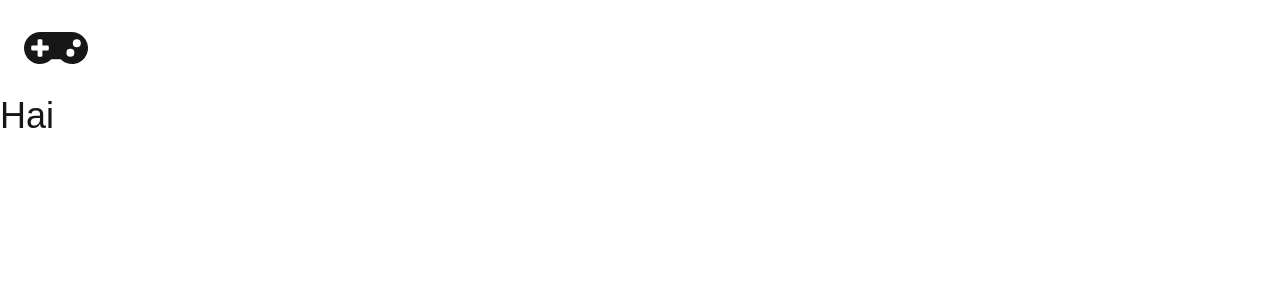
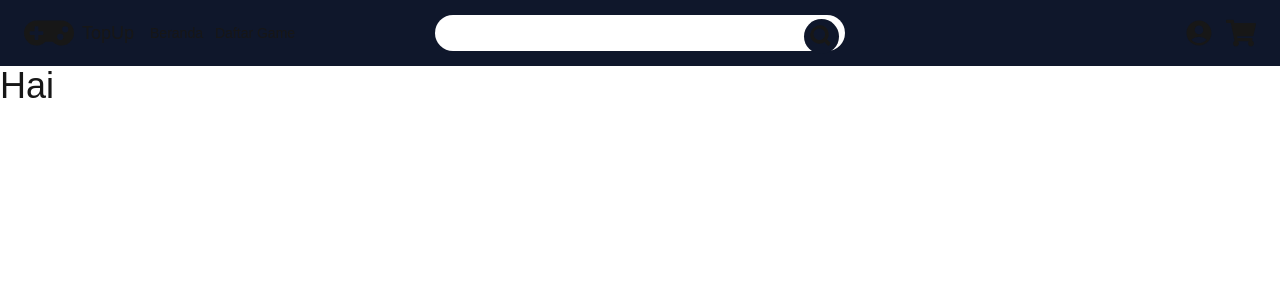
Before and after one commit to VQA-06/WebTopup, a Next.js app: page / in a window 1280 px wide. Shown: the top 300 px of the page. Built offline with nearby package versions, Linux system fonts and the light colour scheme.

Commit message:
Carousel

```diff
--- /dev/null
+++ b/app/component/Carousel.jsx
@@ -0,0 +1,12 @@
+import { Swiper, SwiperSlide } from "swiper";
+import "swiper/css";
+
+export default function Carousel() {
+  return (
+    <div>
+      <Swiper>
+        <SwiperSlide></SwiperSlide>
+      </Swiper>
+    </div>
+  );
+}
--- a/app/component/NavBar.jsx
+++ b/app/component/NavBar.jsx
@@ -1,13 +1,44 @@
-import { FaGamepad } from "react-icons/fa";
+import { FaGamepad, FaSearch, FaShoppingCart } from "react-icons/fa";
+import { MdAccountCircle } from "react-icons/md";
+import Link from "next/link";
 
-export default async function NavBar(data) {
+export default function NavBar(data) {
   return (
-    <nav className="px-6 py-4 w-dvw flex justify-between">
-      <div>
-        <FaGamepad size={64} />
+    <nav className="px-6 py-2 w-dvw flex justify-between bg-slate-900 text-sm z-50 sticky top-0">
+      <div className="flex gap-4 w-full">
+        <div className="flex items-center gap-2">
+          <FaGamepad size={50} />
+          <h1 className="text-lg">TopUp</h1>
+        </div>
+        <div className="flex items-center gap-3">
+          <Link href={"/"}>Beranda</Link>
+          <Link href={"/games"}>Daftar Game</Link>
+        </div>
       </div>
-      <div></div>
-      <div></div>
+      <form action="" className="flex items-center w-full">
+        <input
+          type="text"
+          className="w-full bg-white text-black rounded-full p-2"
+        />
+        <button className="relative">
+          <FaSearch
+            size={35}
+            className="absolute right-1.5 -top-3.5 p-1.5 bg-slate-900 rounded-full hover:cursor-pointer"
+          />
+        </button>
+      </form>
+      <div className="w-full flex justify-end gap-3">
+        <form action="" className="flex items-center">
+          <button>
+            <MdAccountCircle size={30} className="hover:cursor-pointer" />
+          </button>
+        </form>
+        <form action="" className="flex items-center">
+          <button>
+            <FaShoppingCart size={30} className="hover:cursor-pointer" />
+          </button>
+        </form>
+      </div>
     </nav>
   );
 }
--- a/package.json
+++ b/package.json
@@ -13,7 +13,8 @@
     "next": "16.0.7",
     "react": "19.2.0",
     "react-dom": "19.2.0",
-    "react-icons": "^5.5.0"
+    "react-icons": "^5.5.0",
+    "swiper": "^12.0.3"
   },
   "devDependencies": {
     "@biomejs/biome": "2.2.0",
```
Also changed, not shown: 1 other file (tests, documents, lock files or other folders).
